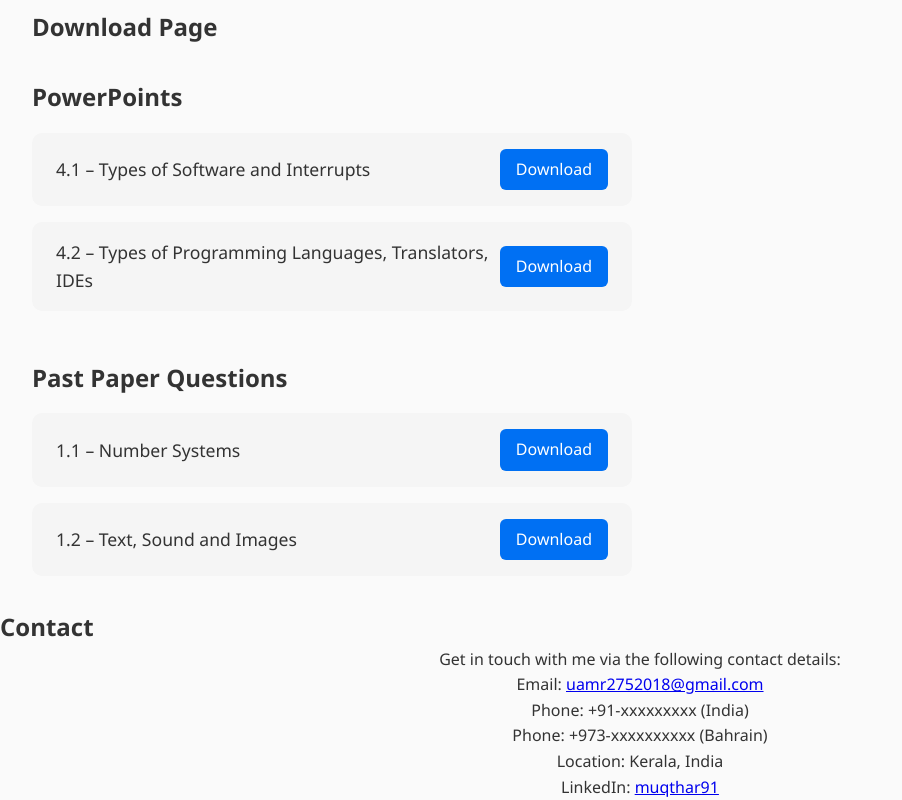
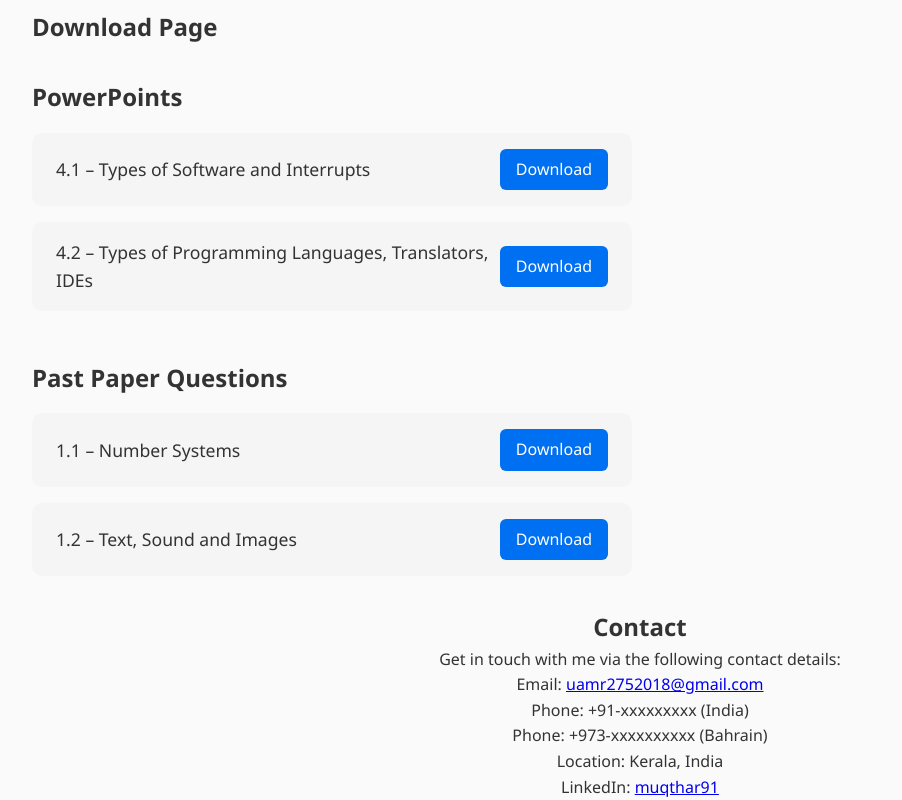
Before and after one commit to umar2752018/my-portfolio, a Next.js app: page / in a window 1280 px wide. Shown: the part 2370-3170 px from the top of the page, without its empty margins (0-902 px from the left). Built offline with nearby package versions, Linux system fonts and the light colour scheme.

Commit message:
contact colour

```diff
--- a/components/Contact.js
+++ b/components/Contact.js
@@ -1,7 +1,7 @@
 export default function Contact() {
   return (
-    <section id="contact">
-      <h2>Contact</h2>
+    <section id="contact" bgcolor="#f9f9f9" padding="2rem">
+      <h2><center>Contact</center></h2>
       <center>Get in touch with me via the following contact details:
       <ul>
 
```
